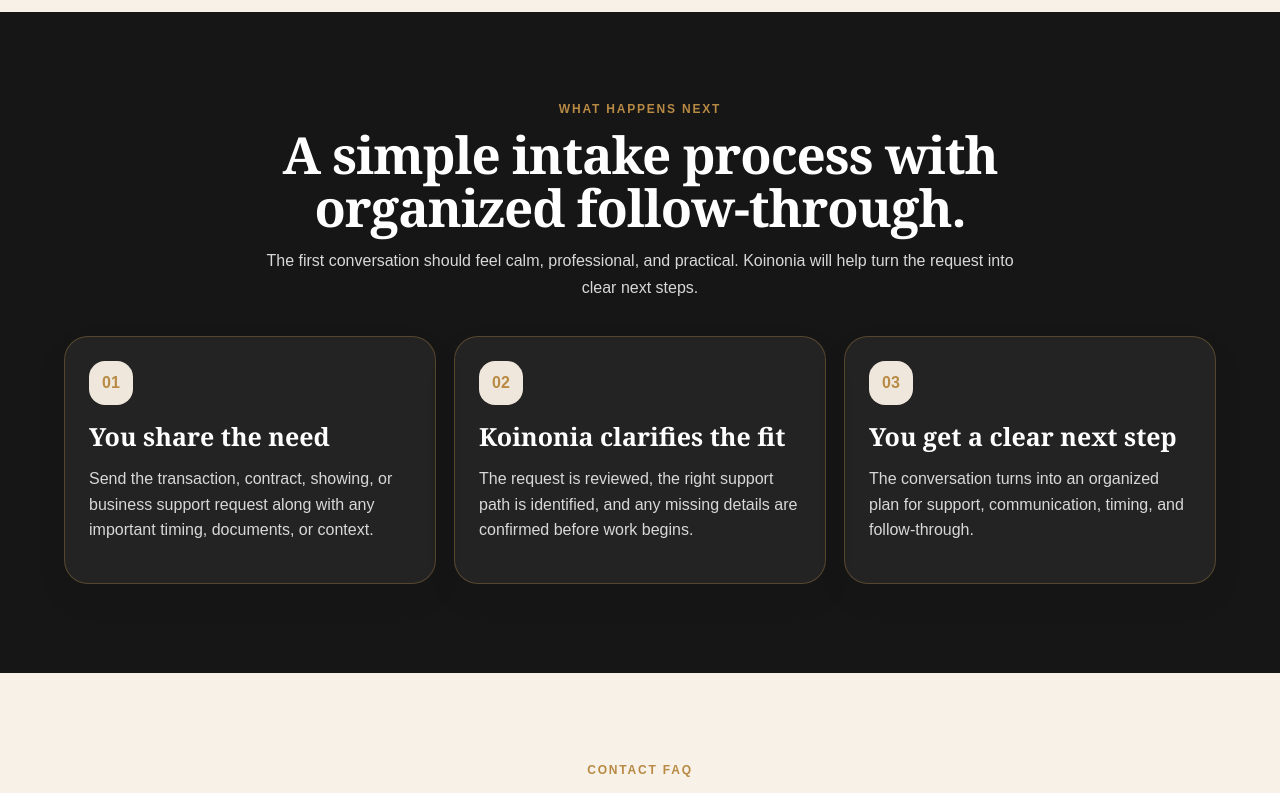
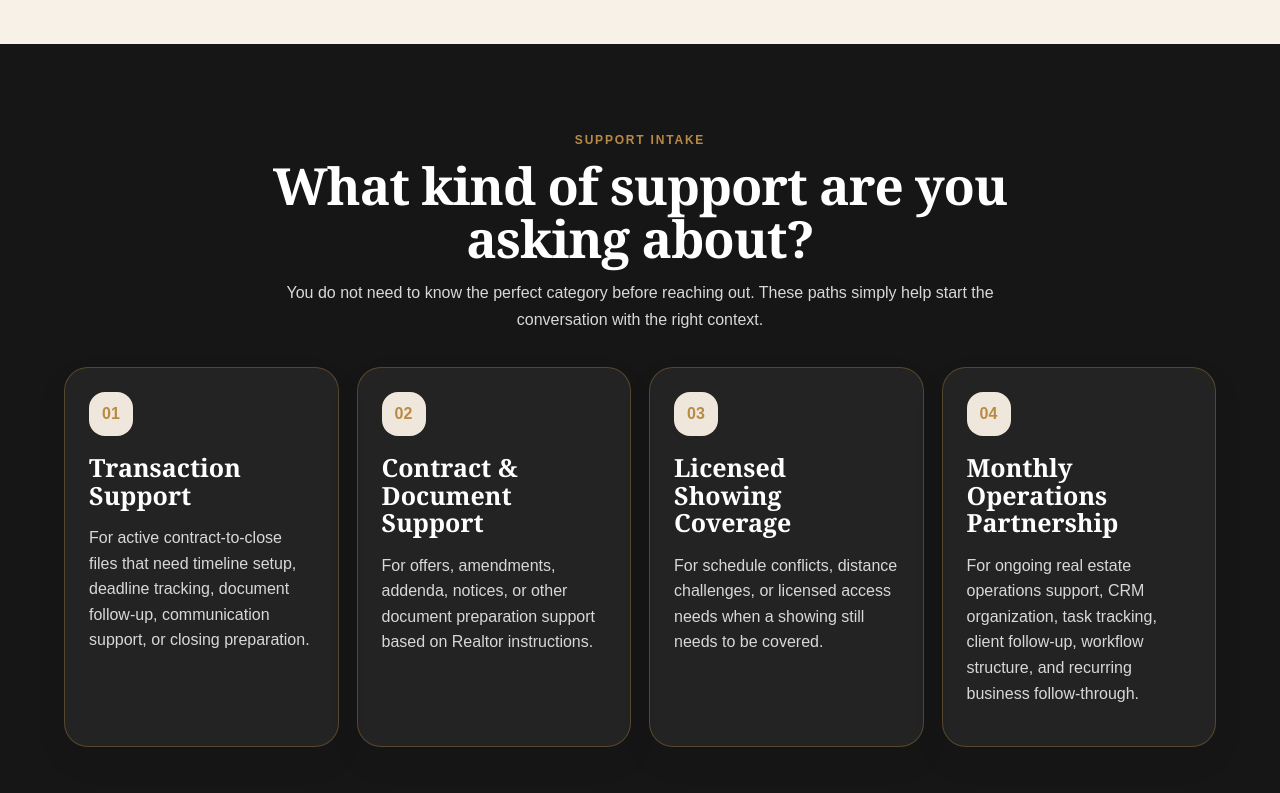
Before and after one commit to KoinoniaTransactions/Reynalds-OS, a Next.js app in the folder apps/web/: page /koinonia/contact in a window 1280 px wide. Shown: the part 1660-2453 px from the top of the page. Built offline with nearby package versions, Linux system fonts and the light colour scheme.

Commit message:
Align Koinonia contact intake with services

```diff
--- a/apps/web/components/site/PageAssemblies/KoinoniaContact.tsx
+++ b/apps/web/components/site/PageAssemblies/KoinoniaContact.tsx
@@ -58,7 +58,36 @@ export function KoinoniaContact() {
         </div>
       </section>
 
-      <section className="koinonia-section koinonia-band koinonia-contact-next">
+      <section className="koinonia-section koinonia-band koinonia-contact-support">
+        <div className="koinonia-container">
+          <div className="koinonia-section-header center">
+            <div className="koinonia-eyebrow">
+              {contactContent.supportOptions.eyebrow}
+            </div>
+
+            <h2 className="koinonia-heading">
+              {contactContent.supportOptions.title}
+            </h2>
+
+            <p className="koinonia-copy">
+              {contactContent.supportOptions.lead}
+            </p>
+          </div>
+
+          <div className="koinonia-grid four">
+            {contactContent.supportOptions.cards.map((card, index) => (
+              <UniversalCard
+                key={card.title}
+                eyebrow={`0${index + 1}`}
+                title={card.title}
+                body={card.body}
+              />
+            ))}
+          </div>
+        </div>
+      </section>
+
+      <section className="koinonia-section koinonia-contact-next">
         <div className="koinonia-container">
           <div className="koinonia-section-header center">
             <div className="koinonia-eyebrow">
--- a/apps/web/content/contact.ts
+++ b/apps/web/content/contact.ts
@@ -3,7 +3,7 @@ export const contactContent = {
     eyebrow: "Contact Koinonia",
     title: "Start with a clear next step.",
     lead:
-      "Reach out when you need dependable real estate operations support for a transaction, contract, showing conflict, or business workflow. Koinonia will help clarify the need and identify the right path forward.",
+      "Reach out when you need dependable real estate operations support for a transaction, contract, showing conflict, or monthly business support. Koinonia will help clarify the need and identify the right path forward.",
     primaryLabel: "Email Koinonia",
     secondaryLabel: "View Services",
     secondaryHref: "/koinonia/services"
@@ -13,13 +13,43 @@ export const contactContent = {
     eyebrow: "How to Reach Out",
     title: "Choose the easiest way to start.",
     lead:
-      "Email, call, or text with a short summary of the support you need. If there is an active deadline, contract date, showing need, or document request, include that context so the first response can be useful.",
+      "Email, call, or text with a short summary of the support you need. If there is an active deadline, contract date, showing need, or monthly support question, include that context so the first response can be useful.",
     noteTitle: "Helpful details to include",
     noteItems: [
       "The type of support you need",
+      "Whether this is for an active transaction, document, showing, or monthly support",
       "Any active deadline or timing concern",
       "The best way to respond",
       "Any documents or context that would help clarify the request"
+    ]
+  },
+
+  supportOptions: {
+    eyebrow: "Support Intake",
+    title: "What kind of support are you asking about?",
+    lead:
+      "You do not need to know the perfect category before reaching out. These paths simply help start the conversation with the right context.",
+    cards: [
+      {
+        title: "Transaction Support",
+        body:
+          "For active contract-to-close files that need timeline setup, deadline tracking, document follow-up, communication support, or closing preparation."
+      },
+      {
+        title: "Contract & Document Support",
+        body:
+          "For offers, amendments, addenda, notices, or other document preparation support based on Realtor instructions."
+      },
+      {
+        title: "Licensed Showing Coverage",
+        body:
+          "For schedule conflicts, distance challenges, or licensed access needs when a showing still needs to be covered."
+      },
+      {
+        title: "Monthly Operations Partnership",
+        body:
+          "For ongoing real estate operations support, CRM organization, task tracking, client follow-up, workflow structure, and recurring business follow-through."
+      }
     ]
   },
 
@@ -32,7 +62,7 @@ export const contactContent = {
       {
         title: "You share the need",
         body:
-          "Send the transaction, contract, showing, or business support request along with any important timing, documents, or context."
+          "Send the transaction, contract, showing, or monthly operations support request along with any important timing, documents, or context."
       },
       {
         title: "Koinonia clarifies the fit",
@@ -59,12 +89,17 @@ export const contactContent = {
       {
         question: "Can I ask about more than one service?",
         answer:
-          "Yes. Many Realtors need a mix of transaction management, contract preparation, licensed showing coverage, or business operations support. The first conversation can clarify what fits."
+          "Yes. Many Realtors need a mix of transaction support, contract and document support, licensed showing coverage, or monthly operations support. The first conversation can clarify what fits."
       },
       {
         question: "Is reaching out a commitment?",
         answer:
           "No. The first step is simply a conversation to understand your needs and determine whether Koinonia is the right support partner."
+      },
+      {
+        question: "Can I ask about monthly support even if I am not ready to choose a tier?",
+        answer:
+          "Yes. Monthly support can begin with a conversation about what is currently slipping, what systems need structure, and what level of recurring support would be useful."
       }
     ]
   }
```
